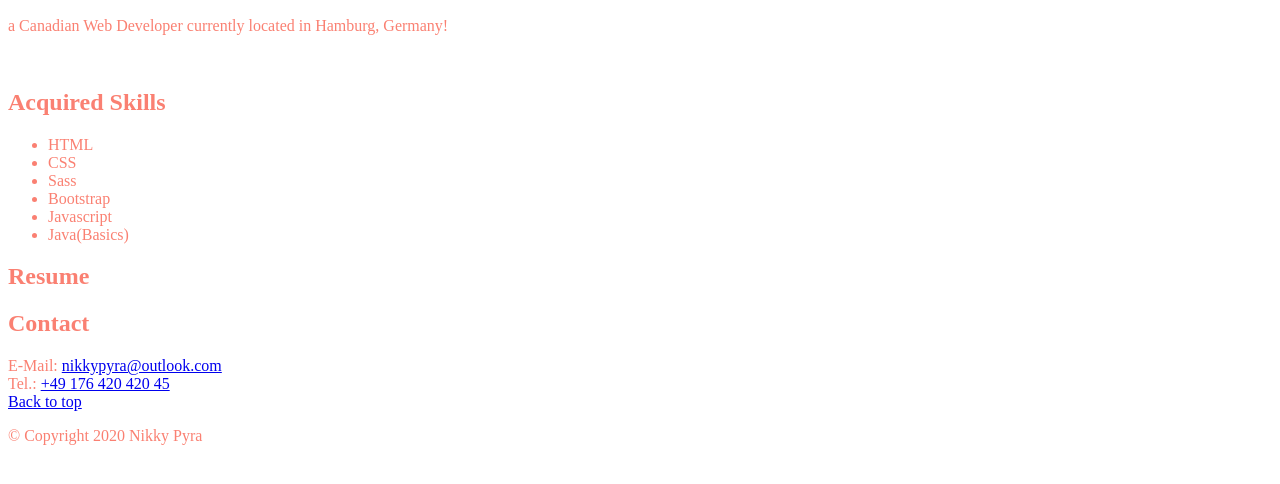
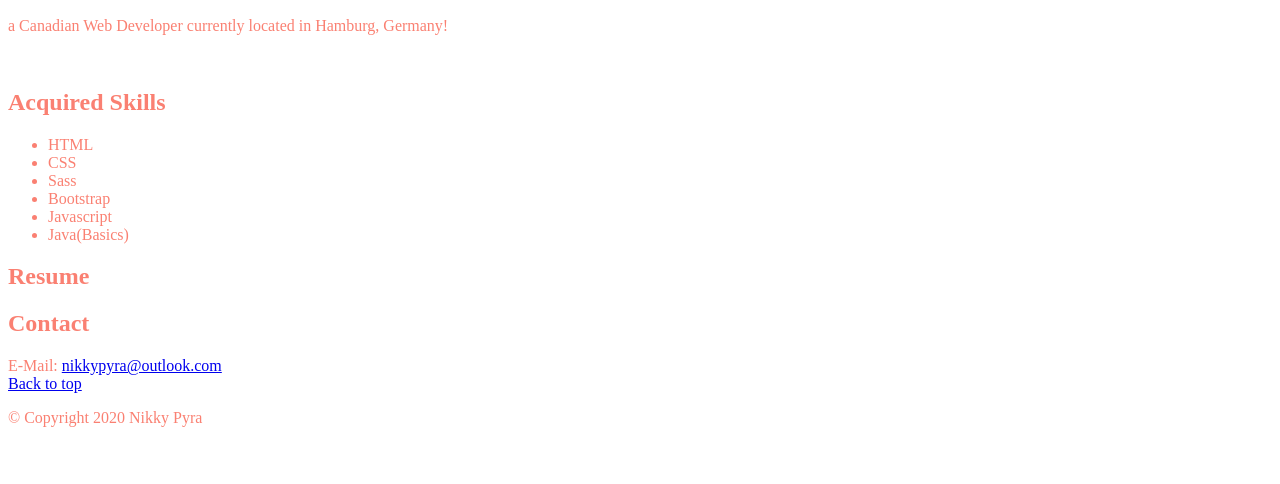
Before and after one commit to nikkypyra/personal-website, a website: page docs/index.html in a window 1280 px wide. Shown: the part 214-698 px from the top of the page. Drawn offline with Linux system fonts and the light colour scheme.

Commit message:
Add contact area

```diff
--- a/docs/index.html
+++ b/docs/index.html
@@ -52,8 +52,6 @@
             <div class="email">
                 E-Mail: <a href="mailto:nikkypyra@outlook.com?subject=Personal Website Contact">nikkypyra@outlook.com</a>
             </div>
-            <div class="phone">
-                Tel.: <a href="004917642042045">+49 176 420 420 45</a>
             </div>
         </section>
 
--- /dev/null
+++ b/scss/components/_contact.scss
@@ -0,0 +1,3 @@
+.contact {
+
+}
```
